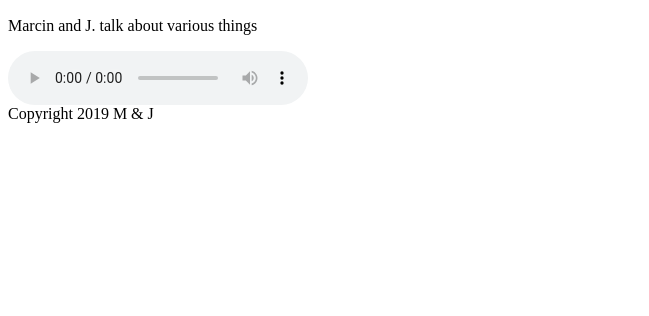
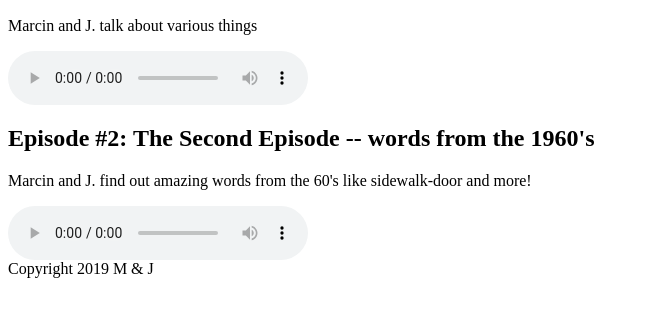
Before and after one commit to noveoko/orcod, a plain HTML site: page index.html in a window 1280 px wide. Shown: the part 188-504 px from the top of the page, without its empty margins (0-649 px from the left). Drawn offline with Linux system fonts and the light colour scheme.

Commit message:
uploaded episode2

```diff
--- a/index.html
+++ b/index.html
@@ -8,6 +8,15 @@
   <source src="audio/recording-1_postproductions_2019-02-09-t10-34-19pm-final-mix.mp3" type="audio/ogg">
   Your browser cannot play this audio -- just download it.
 </audio>
+<h2>Episode #2: The Second Episode -- words from the 1960's</h2>
+<p>Marcin and J. find out amazing words from the 60's like sidewalk-door and more!</p>
+<audio controls>
+  <source src="recording-2_postproductions_2019-02-09-t11-16-46pm-final-mix.mp3" type="audio/ogg">
+  Your browser cannot play this audio -- just download it.
+</audio>
+
+
+
 
 <footer>Copyright 2019 M & J</footer>
 </body>
```
Also changed, not shown: 1 other file.
